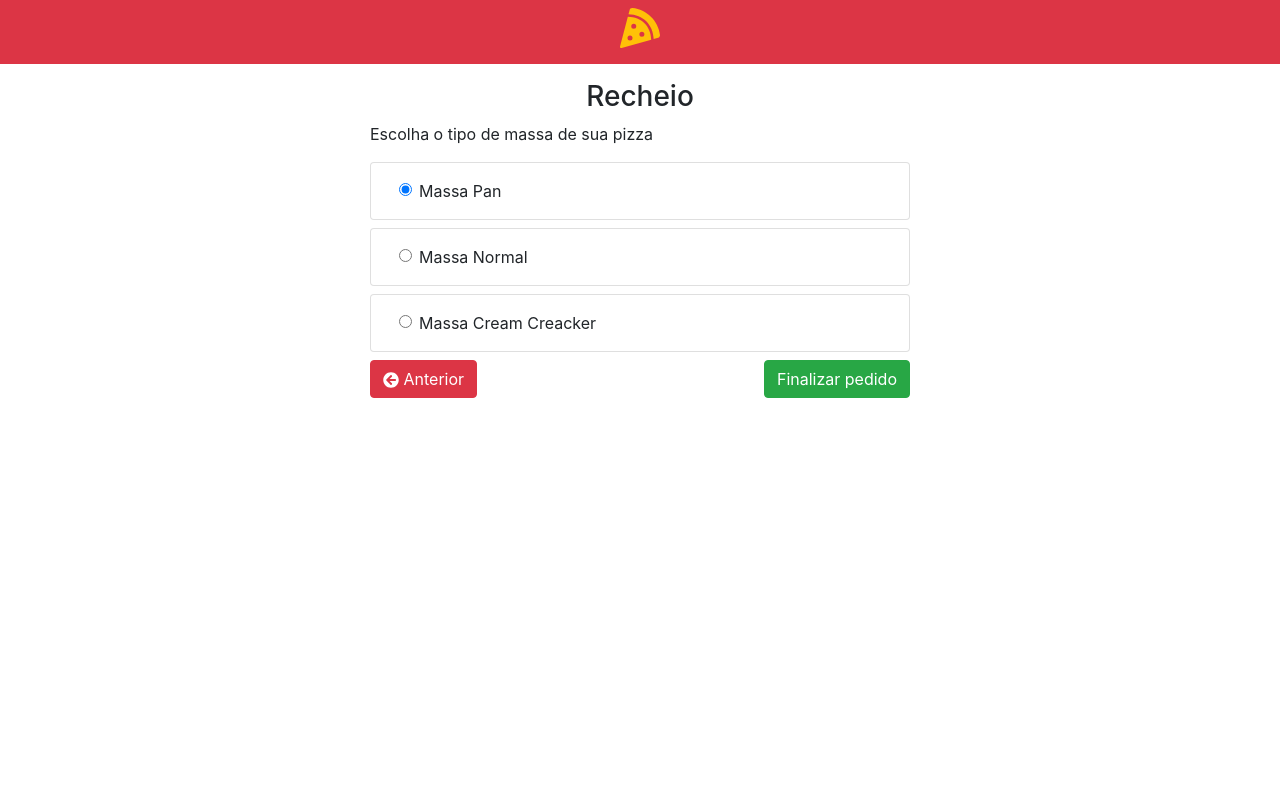
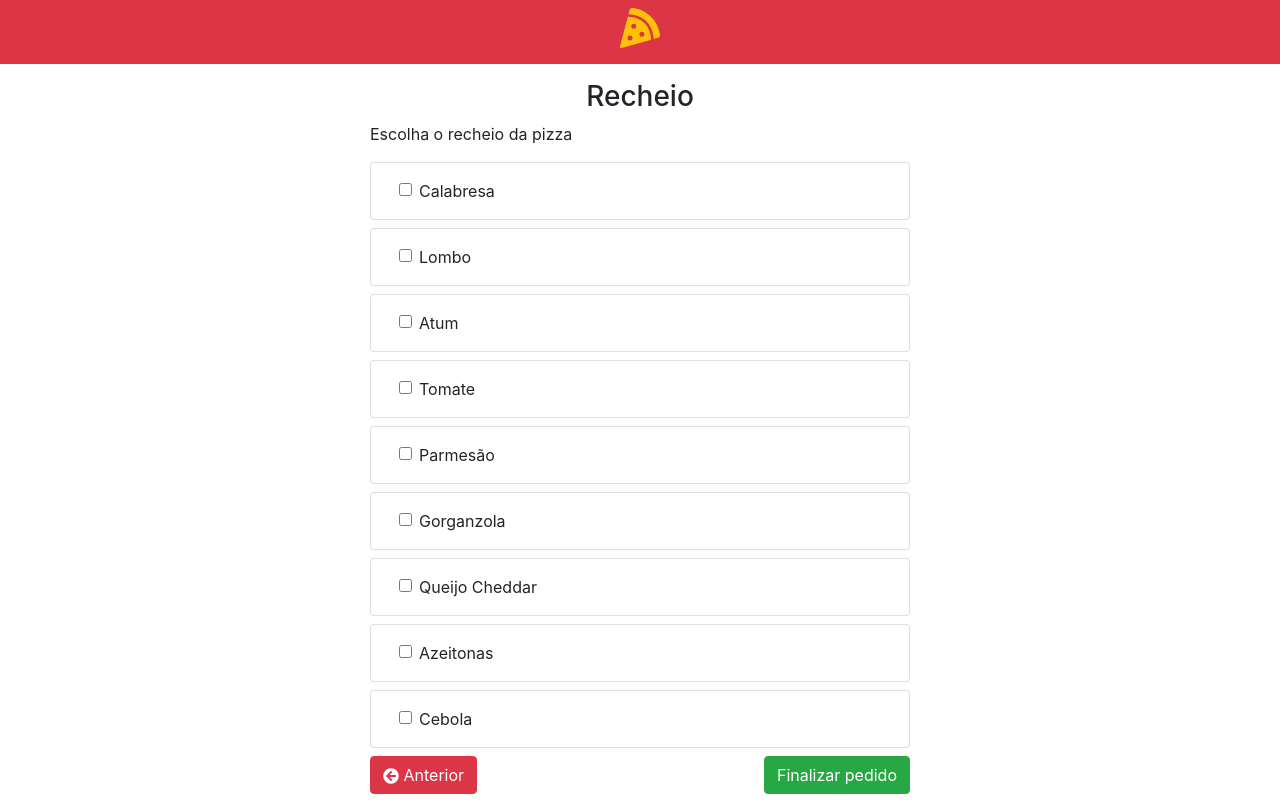
Before and after one commit to andrelucasmartins/stoom_case_react, a React (Create React App) app: page /recheio in a window 1280 px wide. Built offline with nearby package versions, Linux system fonts and the light colour scheme; data requests are answered from the project's data file.

Commit message:
Create list ckeckbox

```diff
--- a/api/db.js
+++ b/api/db.json
@@ -20,7 +20,7 @@
     { "id": 2, "name": "Lombo" },
     { "id": 3, "name": "Atum" },
     { "id": 4, "name": "Tomate" },
-    { "id": 5, "name": "Parmesam" },
+    { "id": 5, "name": "Parmesão" },
     { "id": 6, "name": "Gorganzola" },
     { "id": 7, "name": "Queijo Cheddar" },
     { "id": 8, "name": "Azeitonas" },
@@ -32,7 +32,7 @@
     {"id": 3, "name": "Alite"},
     {"id": 4, "name": "4 Queijos"},
     {"id": 5, "name": "2 Queijos"},
-    {"id": 6, "name": "Parmesam"},
+    {"id": 6, "name": "Parmesão"},
     {"id": 7, "name": "Escalora"}
   ],
   "points": [10]
--- a/src/pages/Filling/index.jsx
+++ b/src/pages/Filling/index.jsx
@@ -2,35 +2,49 @@ import React, { Component } from 'react'
 import { Link } from 'react-router-dom'
 
 import { FaArrowCircleLeft } from 'react-icons/fa'
+import api from '../../services/api'
+export default class Filling extends Component {
+  constructor(props) {
+    super(props)
 
-export default class Filling extends Component {
+    this.state = {
+      value: '',
+      fillList: []
+    }
+
+  }
+
+  componentDidMount() {
+    this.fillList()
+  }
+
+  fillList = async () => {
+    const res = await api.get('/filling')
+    this.setState({ fillList: res.data })
+  }
+
   redirectToTarget = () => {
     this.props.history.push(`/`)
   }
 
   render() {
+    const { fillList } = this.state
     return (
       <div>
         <h1 className="h3 text-center">Recheio</h1>
-        <p>Escolha o tipo de massa de sua pizza</p>
-        <div className="form-check card px-md-5 py-3 mb-2">
-          <input className="form-check-input" type="radio" name="exampleRadios" id="exampleRadios1" value="option1" checked/>
-          <label className="form-check-label control-form" for="exampleRadios1">
-            Massa Pan
-          </label>
+        <p>Escolha o recheio da pizza</p>
+        {fillList.map(list => (
+        <div className="form-check card px-md-5 py-3 mb-2" key={list.id}>
+          <input
+              type="checkbox"
+              name="size"
+              value={list.name}
+              onChange={this.fillChange}
+              className="form-check-input"
+              />
+          {list.name}
         </div>
-        <div className="form-check card px-md-5 py-3 mb-2">
-          <input className="form-check-input" type="radio" name="exampleRadios" id="exampleRadios2" value="option2"/>
-          <label className="form-check-label" for="exampleRadios2">
-            Massa Normal
-          </label>
-        </div>
-        <div className="form-check card px-md-5 py-3 mb-2">
-          <input className="form-check-input" type="radio" name="exampleRadios" id="exampleRadios3" value="option3"/>
-          <label className="form-check-label" for="exampleRadios3">
-            Massa Cream Creacker
-          </label>
-        </div>
+        ))}
         <Link to="/tamanho" className="btn btn-danger text-center"><FaArrowCircleLeft/> Anterior</Link>
         <input type="submit" value="Finalizar pedido" onClick={this.redirectToTarget} className="btn btn-success float-right"/>
       </div>
--- a/src/pages/mass/index.jsx
+++ b/src/pages/mass/index.jsx
@@ -38,13 +38,16 @@ export default class Mass extends Component {
         <div className="form-check card px-md-5 py-3 mb-2" key={list.id}>
           <input
               type="radio"
-              name="name"
+              name="mass"
               value={list.name}
               checked={this.state.value === list.name}
               onChange={this.handleChange}
               className="form-check-input"
+              id={list.id}
               />
-          {list.name}
+          <label className="form-check-label" htmlFor={list.name}>
+            {list.name}
+          </label>
         </div>
         ))}
         <Link to="/" className="btn btn-danger"><FaArrowCircleLeft/> Anterior</Link>
--- a/src/pages/size/index.jsx
+++ b/src/pages/size/index.jsx
@@ -9,42 +9,41 @@ export default class Size extends Component {
 
     this.state = {
       value: "",
-      sizeList: []
+      typeList: []
     }
 
-    this.sizeChange = this.sizeChange.bind(this)
+    this.typeChange = this.typeChange.bind(this)
   }
 
   async componentDidMount() {
-    this.sizeList()
+    this.typeList()
   }
 
-  sizeList = async () => {
+  typeList = async () => {
     const res = await api.get('/size')
-    this.setState({ sizeList: res.data })
+    this.setState({ typeList: res.data })
   }
 
-  sizeChange(e) {
+  typeChange(e) {
     this.setState({ value: e.target.value })
   }
 
   render() {
-    const { sizeList } = this.state
+    const { typeList } = this.state
     return (
       <div>
         <h1 className="h3 text-center">Tamanho</h1>
-        <p>Escolha o tipo de massa de sua pizza</p>
-        {sizeList.map(list => (
+        <p>Escolha o tamanho da pizza</p>
+        {typeList.map(list => (
         <div className="form-check card px-md-5 py-3 mb-2" key={list.id}>
           <input
               type="radio"
               name="size"
-              value={list.size}
-              checked={this.state.value === list.size}
-              onChange={this.sizeChange}
+              value={list.type}
+              onChange={this.typeChange}
               className="form-check-input"
               />
-          {list.size}
+          {list.type} fatias
         </div>
         ))}
         <Link to="/massa" className="btn btn-danger"><FaArrowCircleLeft/> Anterior</Link>
```
Also changed, not shown: 1 other file (tests, documents, lock files or other folders).
